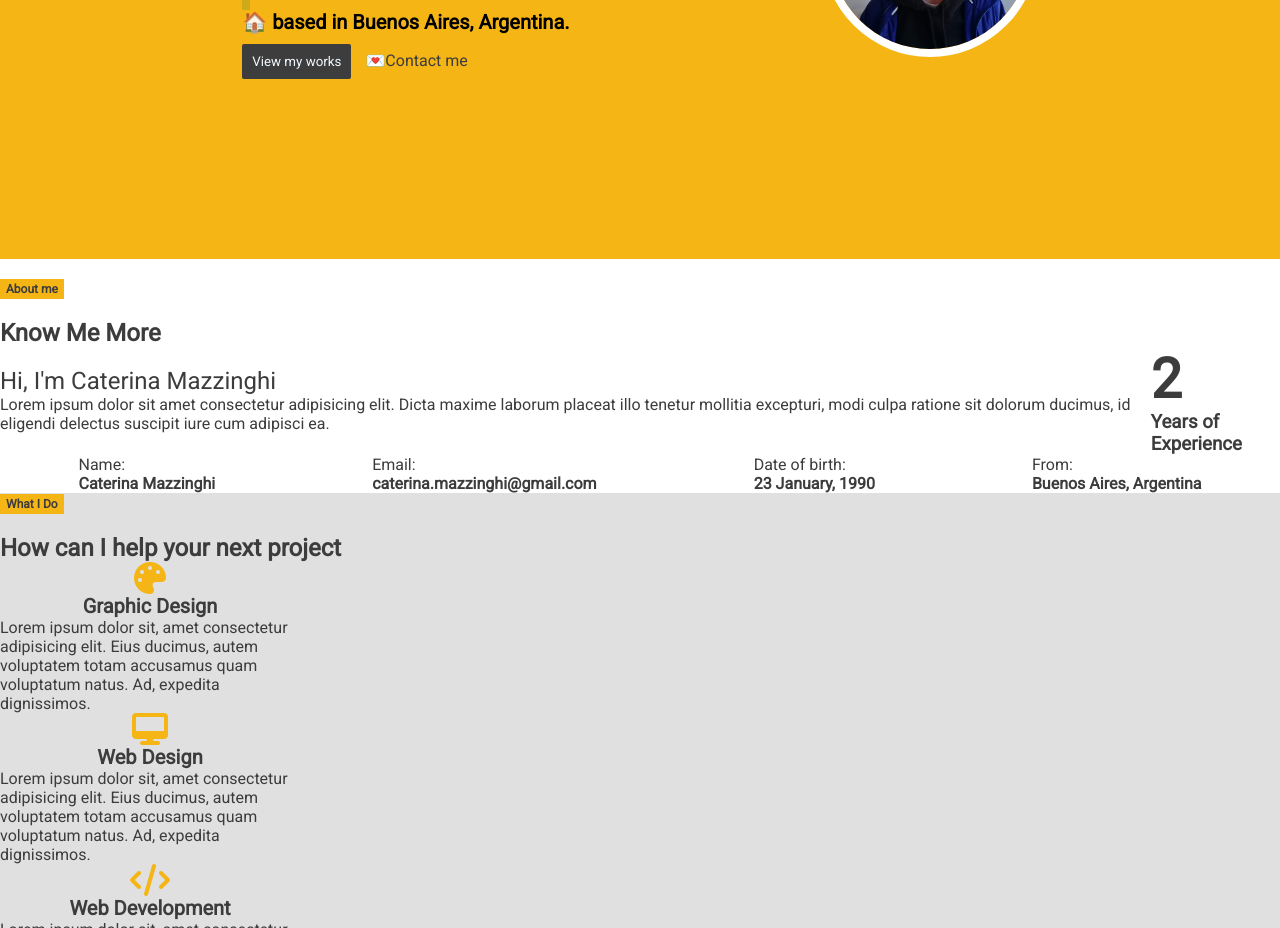
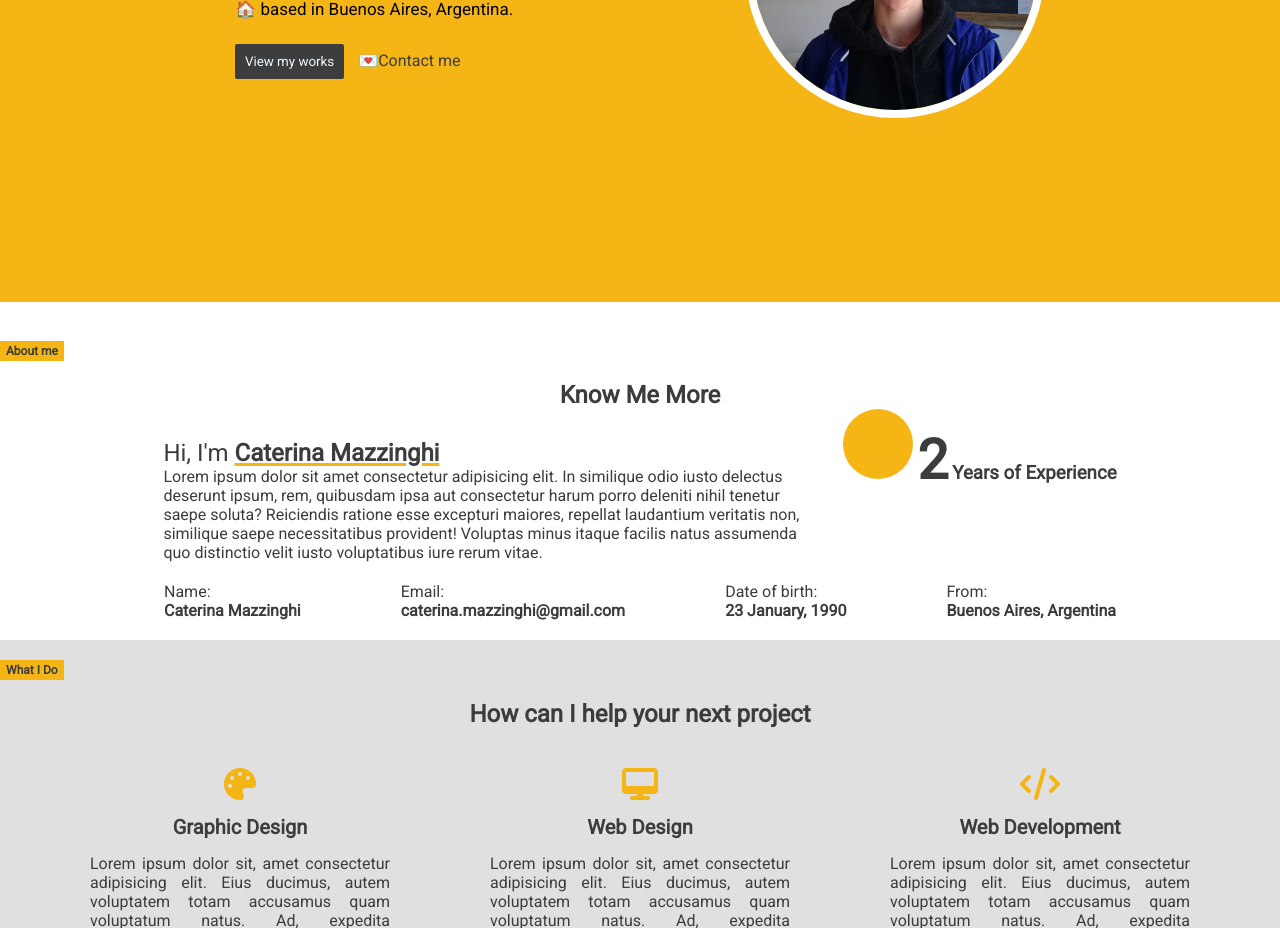
Before and after one commit to catemazz/TP-Proyecto-CV-online, a plain HTML site: page index.html in a window 1280 px wide. Shown: the part 404-1332 px from the top of the page. Drawn offline with Linux system fonts and the light colour scheme.

Commit message:
actualizacion 1

```diff
--- a/estilo.css
+++ b/estilo.css
@@ -5,6 +5,7 @@
     margin: 0px;
     padding: 0px;
     scroll-behavior: smooth; /*para que el scroll hasta la seccion sea suave*/
+    box-sizing: border-box;
 }
 
 
@@ -28,17 +29,19 @@ section{
 }
 
 .tituloseccion{
-    display:inline-flex;
+    display: inline-flex;
     justify-content: center;    /* NO ME SALE CENTRARLO*/
     background-color: rgb(245, 181, 21);
     font-size: 12px;
     font-weight: 800;
     padding: 3px 6px;
+    margin-top: 20px;
 }
 
 .subtituloseccion{
     font-weight: 900;
     justify-content:center;
+    text-align: center;
     }
 
 
@@ -56,6 +59,7 @@ h3{
 
 h4{
     font-size: 20px;
+    margin: 15px auto;
 }
 
 h5{
@@ -102,38 +106,47 @@ a{
 
 h1{
     font-size: 55px;
-
+    display: inline-flex;
     }
 
 h2{
     margin-top: 20px;
     font-weight: 200;
-}
+    }
 
 #home{
     background-color: rgb(245, 181, 21);
     display:flex;
-    flex-direction:row;
-    justify-content: space-evenly;
+    justify-content: center;
     align-items: center;
     padding: 180px 0;
 }
 
 .presentacion{
+    width: 500px;
     display: inline;
     flex-direction: column;
+    margin-top: 10px;
 }
 
 .linea1{
-    display: flex;
-    flex-direction: row;
+    display: inline-flex;
+
 }
 
 #linea1{
     width:8px;
-    height: 80px;
+    height: 50px;
     border:0px;
     background-color: rgba(201, 169, 28, 0.877);
+    align-items:center;
+    margin-left: 7px;
+    /* COLOCARLA ALINEADA A LA PALABRA */
+}
+
+.basedin{
+    font-size: 17px;
+    font-weight: 300;
 }
 
 .boton{
@@ -153,28 +166,53 @@ a{
 }
 
 #fotoperfil{
-    width:200px;
-    height: 200px;
+    width:300px;
+    height: 300px;
     border-radius:50%;
     border:8px solid white;
-    display:block;
     }
 
 
 /*SECTION ABOUT ME*/
 
+.cajas-datos{
+    display: flex;
+    justify-content: center;
+}
+
 .datos{
-    display: flex;
-    flex-direction: column;
+    padding: 20px 50px;
 }
 
 .bold{
     font-weight: 700;
 }
 
-.cajas{
+.cajas-about{
     display: flex;
-    justify-content: space-around;
+    justify-content: center;
+}
+
+.hi-im{
+    width: 680px;
+    display: inline-flex;
+    flex-direction: column;
+    margin-top: 10px;
+    padding-right: 20px;
+}
+
+.subrayado{
+    text-decoration: underline rgb(245, 181, 21) 3px;
+}
+
+.circulo{
+    width: 70px;
+    height: 70px;
+    background-color: rgb(245, 181, 21);
+    border-radius: 50%;
+    display: inline-flex;
+    justify-content: center;
+    align-items: center;
 }
 
 
@@ -182,15 +220,24 @@ a{
 
 .icono-amarillo{
     font-size: xx-large;
-    color: rgb(245, 181, 21)
+    color: rgb(245, 181, 21);
     }
 
-.services{
+.justificado{
+    text-align: justify;
+}
+
+.servicios{
     width: 300px;
+    text-align:center;
+    margin: 40px 50px;
+    }
+
+.cajas_servicios{
+
     display: flex;
-    flex-direction: column;
-    /* COMO LAS PONIA UNA AL LADO/ABAJO DE LA OTRA?*/
-    align-items: center;
+    justify-content: center;
+    flex-wrap: wrap;
 }
 
 
@@ -206,8 +253,11 @@ a{
 
 
 /* SECTION PORTFOLIO*/
+
+
 .img-portfolio{
     width: 150px;
+
 
        /* CORTAR PARA QUE QUEDEN CUADRADAS??*/
 
--- a/index.html
+++ b/index.html
@@ -34,7 +34,7 @@
             <h2 class="mayuscula">Hi, I'm a freelancer</h2>
             <h1 class="mayuscula">developer</h1>
             <div class="linea1"><hr id="linea1"></div>
-            <h4>🏠 based in Buenos Aires, Argentina.</h4>
+            <h4 class="basedin">🏠 based in Buenos Aires, Argentina.</h4>
 
             <button type="button" href="#portfolio" class="boton">View my works</button>
             <a href="#contact"> 💌Contact me
@@ -49,19 +49,20 @@
     <p class="tituloseccion">About me</p>
     <h2 class="subtituloseccion">Know Me More</h2>
 
-    <div class="cajas">
-    <div class="presentacion">
-    <h2>Hi, I'm Caterina Mazzinghi</h2>
-    <p>Lorem ipsum dolor sit amet consectetur adipisicing elit. Dicta maxime laborum placeat illo tenetur mollitia excepturi, modi culpa ratione sit dolorum ducimus, id eligendi delectus suscipit iure cum adipisci ea.</p>
+    <div class="cajas-about">
+    <div class="hi-im">
+    <h2>Hi, I'm <b class="subrayado">Caterina Mazzinghi</b></h2>
+    <p>Lorem ipsum dolor sit amet consectetur adipisicing elit. In similique odio iusto delectus deserunt ipsum, rem, quibusdam ipsa aut consectetur harum porro deleniti nihil tenetur saepe soluta? Reiciendis ratione esse excepturi maiores, repellat laudantium veritatis non, similique saepe necessitatibus provident! Voluptas minus itaque facilis natus assumenda quo distinctio velit iusto voluptatibus iure rerum vitae. </p>
     </div>
 
     <div>
+        <div class="circulo"></div>
         <h1>2</h1>
          <h3>Years of Experience</h3>
     </div>
     </div>
 
-<div class="cajas">
+<div class="cajas-datos">
     <div class="datos">
         <p>Name:</p>
         <p class="bold">Caterina Mazzinghi</p>
@@ -85,25 +86,27 @@
     <p class="tituloseccion">What I Do</p>
     <h2 class="subtituloseccion">How can I help your next project</h2>
 
-    <div class="services">
+    <div class="cajas_servicios">
+    <article class="servicios">
         <i class="fa-solid fa-palette icono-amarillo"></i>
         <h4>Graphic Design</h4>
-        <p>Lorem ipsum dolor sit, amet consectetur adipisicing elit. Eius ducimus, autem voluptatem totam accusamus quam voluptatum natus. Ad, expedita dignissimos.</p>
-    </div>
-    <div class="services">
+        <p class="justificado">Lorem ipsum dolor sit, amet consectetur adipisicing elit. Eius ducimus, autem voluptatem totam accusamus quam voluptatum natus. Ad, expedita dignissimos.</p>
+    </article>
+    <article class="servicios">
         <i class="fa-solid fa-desktop icono-amarillo"></i>
         <h4>Web Design</h4>
-        <p>Lorem ipsum dolor sit, amet consectetur adipisicing elit. Eius ducimus, autem voluptatem totam accusamus quam voluptatum natus. Ad, expedita dignissimos.</p>
-    </div>
-    <div class="services">
+        <p class="justificado">Lorem ipsum dolor sit, amet consectetur adipisicing elit. Eius ducimus, autem voluptatem totam accusamus quam voluptatum natus. Ad, expedita dignissimos.</p>
+    </article>
+    <article class="servicios">
         <i class="fa-solid fa-code icono-amarillo"></i>
         <h4>Web Development</h4>
-        <p>Lorem ipsum dolor sit, amet consectetur adipisicing elit. Eius ducimus, autem voluptatem totam accusamus quam voluptatum natus. Ad, expedita dignissimos.</p>
-    </div>
-    <div class="services">
+        <p class="justificado">Lorem ipsum dolor sit, amet consectetur adipisicing elit. Eius ducimus, autem voluptatem totam accusamus quam voluptatum natus. Ad, expedita dignissimos.</p>
+    </article>
+    <article class="servicios">
         <i class="fa-solid fa-fingerprint icono-amarillo"></i>
         <h4>Brand Identity</h4>
-        <p>Lorem ipsum dolor sit, amet consectetur adipisicing elit. Eius ducimus, autem voluptatem totam accusamus quam voluptatum natus. Ad, expedita dignissimos.</p>
+        <p class="justificado">Lorem ipsum dolor sit, amet consectetur adipisicing elit. Eius ducimus, autem voluptatem totam accusamus quam voluptatum natus. Ad, expedita dignissimos.</p>
+    </article>
     </div>
 
 </section>
@@ -169,14 +172,14 @@
         <li>Vimeo Videos</li>
     </ul>
 
-    <div>
-    <img src="assets/imgs/anteojos.jpg" alt="anteojos" class="img-portfolio"></div>
+    <div class="contenedor-imgs">
+        <img src="assets/imgs/anteojos.jpg" alt="anteojos" class="img-portfolio">
         <img src="assets/imgs/helado.jpg" alt="helado" class="img-portfolio">
          <img src="assets/imgs/banquito.jpg" alt="banquito" class="img-portfolio">
         <img src="assets/imgs/frasco.jpg" alt="frasco" class="img-portfolio">
         <img src="assets/imgs/maquillaje.jpg" alt="maquillaje" class="img-portfolio">
         <img src="assets/imgs/vaso.jpg" alt="vaso" class="img-portfolio">
-
+    </div>
 </section>
 
 <section id="contact">
```
Lines whose indentation alone changed are shown as unchanged.
